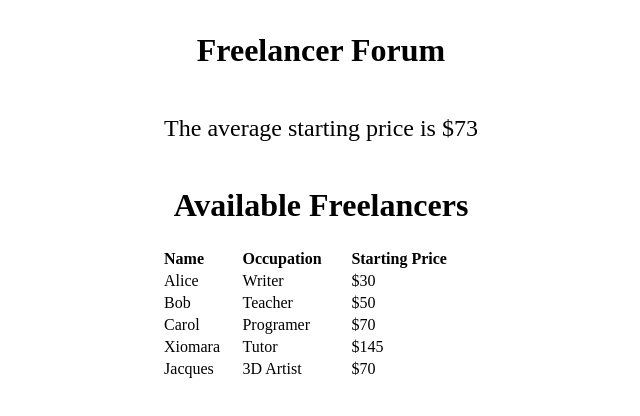
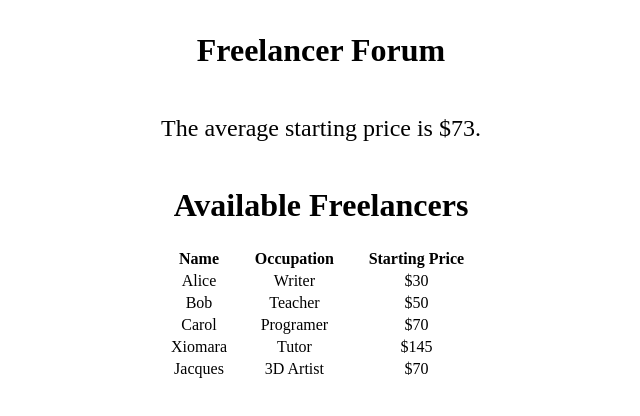
Before and after one commit to ljreaux/Unit2.FreelancerForum, a plain HTML site: page index.html in a window 1280 px wide. Shown: the whole page, without its empty margins (319-959 px from the left). Drawn offline with Linux system fonts and the light colour scheme.

Commit message:
edited formatting

```diff
--- a/index.html
+++ b/index.html
@@ -9,6 +9,7 @@
     body {
       display: flex;
       justify-content: center;
+      text-align: center;
     }
     h2 {
       font-weight: normal;
--- a/index.js
+++ b/index.js
@@ -68,7 +68,7 @@ function initialFreelancers() {
   let avgPriceTotal = avgPriceSum / avgPriceArr.length
   avgPriceTotal = Math.round(avgPriceTotal * 100) / 100
 
-  avgPriceDisplay.innerHTML = `The average starting price is $${avgPriceTotal}`
+  avgPriceDisplay.innerHTML = `The average starting price is $${avgPriceTotal}.`
 }
 
 initialFreelancers()
@@ -117,7 +117,7 @@ function addRandomFreelancers() {
   let avgPriceTotal = avgPriceSum / avgPriceArr.length
   avgPriceTotal = Math.round(avgPriceTotal * 100) / 100
 
-  avgPriceDisplay.innerHTML = `The average starting price is $${avgPriceTotal}`
+  avgPriceDisplay.innerHTML = `The average starting price is $${avgPriceTotal}.`
 
   // stops the function from continuing to run after 100 freelancers
   if (freelancers.length >= maxFreelancers) {
```
